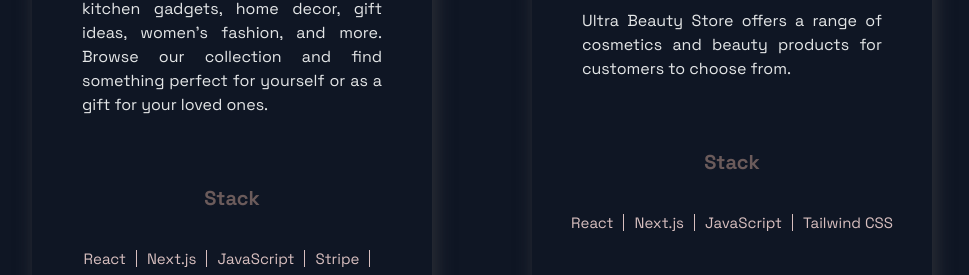
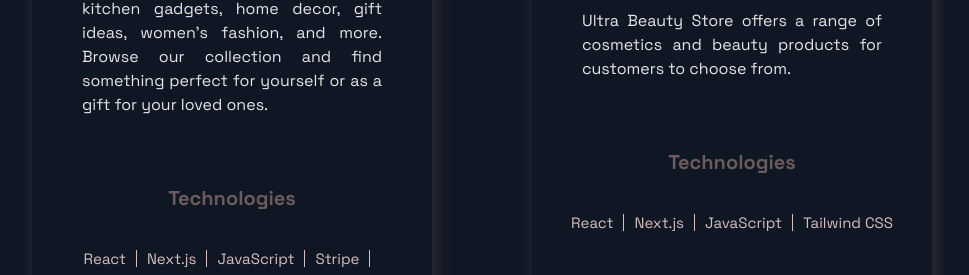
Before and after one commit to D3troit98/portfolio-1, a Next.js app: page / in a window 1280 px wide. Shown: the part 1549-1824 px from the top of the page, without its empty margins (158-1127 px from the left). Built offline with nearby package versions, Linux system fonts and the light colour scheme.

Commit message:
changing stack to technologies

```diff
--- a/src/components/Projects/Projects.js
+++ b/src/components/Projects/Projects.js
@@ -19,7 +19,7 @@ const Projects = () => (
             </TitleContent>
             <CardInfo>{description}</CardInfo>
             <div>
-              <TitleContent>Stack</TitleContent>
+              <TitleContent>Technologies</TitleContent>
               <TagList>
                 {tags.map((tag, i) => (
                   <Tag key={i}>{tag}</Tag>
```
